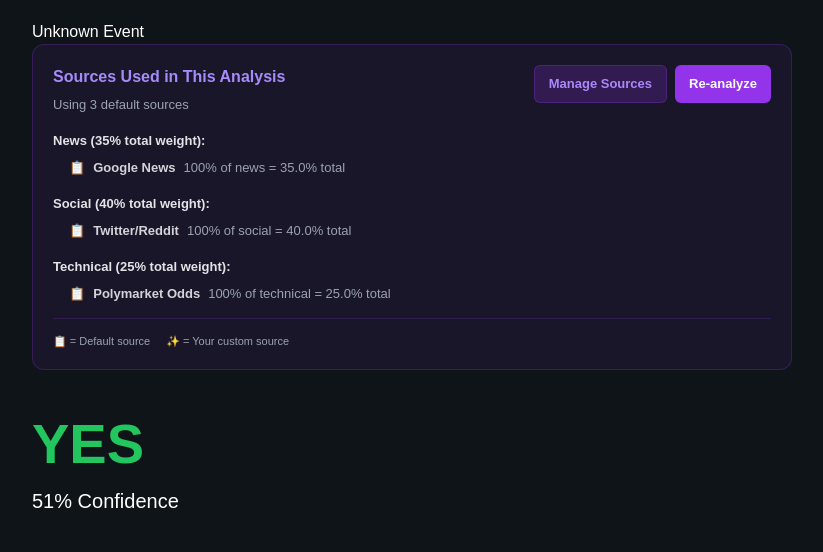
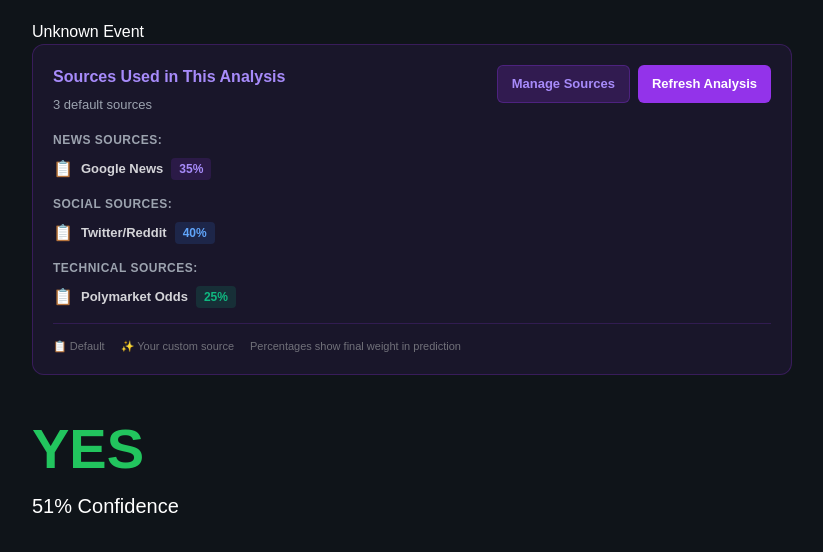
Before and after one commit to anujagadde18/tradedna, a Next.js app: page /scores in a window 1280 px wide. Shown: the top 552 px of the page, without its empty margins (228-1051 px from the left). Built offline with nearby package versions, Linux system fonts and the light colour scheme.

Commit message:
Update ActiveSourcesBreakdown.tsx

```diff
--- a/components/customSources/ActiveSourcesBreakdown.tsx
+++ b/components/customSources/ActiveSourcesBreakdown.tsx
@@ -17,9 +17,9 @@ export function ActiveSourcesBreakdown(props: any) {
   const socialSources = enabledSources.filter((s: any) => s.type === "social");
   const technicalSources = enabledSources.filter((s: any) => s.type === "technical");
 
-  // Calculate final percentages
+  // Calculate final percentages (simplified display)
   const calculateFinal = (source: any, categoryWeight: number) => {
-    return ((source.weight / 100) * categoryWeight).toFixed(1);
+    return Math.round((source.weight / 100) * categoryWeight);
   };
 
   return (
@@ -31,32 +31,32 @@ export function ActiveSourcesBreakdown(props: any) {
           </div>
           <div style={{ fontSize: 13, color: "#9ca3af" }}>
             {customSourcesCount > 0
-              ? `Using ${enabledSources.length} sources (${customSourcesCount} custom)`
-              : `Using ${enabledSources.length} default sources`}
+              ? `${enabledSources.length} sources (${customSourcesCount} custom)`
+              : `${enabledSources.length} default sources`}
           </div>
         </div>
         <div style={{ display: "flex", gap: 8, flexWrap: "wrap" }}>
           <a href="/sources" style={{ padding: "8px 14px", borderRadius: 6, background: "rgba(147,51,234,0.2)", border: "1px solid rgba(147,51,234,0.3)", color: "#a78bfa", fontSize: 13, fontWeight: 600, textDecoration: "none", whiteSpace: "nowrap" }}>Manage Sources</a>
-          <button onClick={() => window.location.reload()} style={{ padding: "8px 14px", borderRadius: 6, background: "#9333ea", border: "none", color: "#fff", fontSize: 13, fontWeight: 600, cursor: "pointer", whiteSpace: "nowrap" }}>Re-analyze</button>
+          <button onClick={() => window.location.reload()} style={{ padding: "8px 14px", borderRadius: 6, background: "#9333ea", border: "none", color: "#fff", fontSize: 13, fontWeight: 600, cursor: "pointer", whiteSpace: "nowrap" }}>Refresh Analysis</button>
         </div>
       </div>
 
-      <div style={{ display: "grid", gap: 16 }}>
+      <div style={{ display: "grid", gap: 14 }}>
         {newsSources.length > 0 && (
           <div>
-            <div style={{ fontSize: 13, fontWeight: 700, color: "#e4e4e7", marginBottom: 8 }}>
-              News ({categoryWeights.news}% total weight):
+            <div style={{ fontSize: 12, fontWeight: 700, color: "#9ca3af", marginBottom: 8, textTransform: "uppercase", letterSpacing: "0.5px" }}>
+              News Sources:
             </div>
-            <div style={{ paddingLeft: 16, display: "grid", gap: 6 }}>
+            <div style={{ display: "grid", gap: 6 }}>
               {newsSources.map((source: any) => (
-                <div key={source.id} style={{ fontSize: 13, color: "#d4d4d8", display: "flex", alignItems: "center", gap: 8, flexWrap: "wrap" }}>
-                  <span>{source.isDefault ? "📋" : "✨"}</span>
+                <div key={source.id} style={{ fontSize: 13, color: "#d4d4d8", display: "flex", alignItems: "center", gap: 8 }}>
+                  <span style={{ fontSize: 16 }}>{source.isDefault ? "📋" : "✨"}</span>
                   <span style={{ fontWeight: 600 }}>{source.name}</span>
-                  <span style={{ color: "#9ca3af" }}>
-                    {source.weight}% of news = {calculateFinal(source, categoryWeights.news)}% total
+                  <span style={{ fontSize: 12, padding: "2px 8px", borderRadius: 4, background: "rgba(147,51,234,0.15)", color: "#a78bfa", fontWeight: 700 }}>
+                    {calculateFinal(source, categoryWeights.news)}%
                   </span>
                   {!source.isDefault && (
-                    <span style={{ fontSize: 10, padding: "2px 6px", borderRadius: 4, background: "rgba(147,51,234,0.2)", color: "#a78bfa", fontWeight: 600 }}>CUSTOM</span>
+                    <span style={{ fontSize: 10, padding: "2px 6px", borderRadius: 3, background: "rgba(34,197,94,0.15)", color: "#22c55e", fontWeight: 600 }}>CUSTOM</span>
                   )}
                 </div>
               ))}
@@ -66,19 +66,19 @@ export function ActiveSourcesBreakdown(props: any) {
 
         {socialSources.length > 0 && (
           <div>
-            <div style={{ fontSize: 13, fontWeight: 700, color: "#e4e4e7", marginBottom: 8 }}>
-              Social ({categoryWeights.social}% total weight):
+            <div style={{ fontSize: 12, fontWeight: 700, color: "#9ca3af", marginBottom: 8, textTransform: "uppercase", letterSpacing: "0.5px" }}>
+              Social Sources:
             </div>
-            <div style={{ paddingLeft: 16, display: "grid", gap: 6 }}>
+            <div style={{ display: "grid", gap: 6 }}>
               {socialSources.map((source: any) => (
-                <div key={source.id} style={{ fontSize: 13, color: "#d4d4d8", display: "flex", alignItems: "center", gap: 8, flexWrap: "wrap" }}>
-                  <span>{source.isDefault ? "📋" : "✨"}</span>
+                <div key={source.id} style={{ fontSize: 13, color: "#d4d4d8", display: "flex", alignItems: "center", gap: 8 }}>
+                  <span style={{ fontSize: 16 }}>{source.isDefault ? "📋" : "✨"}</span>
                   <span style={{ fontWeight: 600 }}>{source.name}</span>
-                  <span style={{ color: "#9ca3af" }}>
-                    {source.weight}% of social = {calculateFinal(source, categoryWeights.social)}% total
+                  <span style={{ fontSize: 12, padding: "2px 8px", borderRadius: 4, background: "rgba(59,130,246,0.15)", color: "#60a5fa", fontWeight: 700 }}>
+                    {calculateFinal(source, categoryWeights.social)}%
                   </span>
                   {!source.isDefault && (
-                    <span style={{ fontSize: 10, padding: "2px 6px", borderRadius: 4, background: "rgba(147,51,234,0.2)", color: "#a78bfa", fontWeight: 600 }}>CUSTOM</span>
+                    <span style={{ fontSize: 10, padding: "2px 6px", borderRadius: 3, background: "rgba(34,197,94,0.15)", color: "#22c55e", fontWeight: 600 }}>CUSTOM</span>
                   )}
                 </div>
               ))}
@@ -88,19 +88,19 @@ export function ActiveSourcesBreakdown(props: any) {
 
         {technicalSources.length > 0 && (
           <div>
-            <div style={{ fontSize: 13, fontWeight: 700, color: "#e4e4e7", marginBottom: 8 }}>
-              Technical ({categoryWeights.technical}% total weight):
+            <div style={{ fontSize: 12, fontWeight: 700, color: "#9ca3af", marginBottom: 8, textTransform: "uppercase", letterSpacing: "0.5px" }}>
+              Technical Sources:
             </div>
-            <div style={{ paddingLeft: 16, display: "grid", gap: 6 }}>
+            <div style={{ display: "grid", gap: 6 }}>
               {technicalSources.map((source: any) => (
-                <div key={source.id} style={{ fontSize: 13, color: "#d4d4d8", display: "flex", alignItems: "center", gap: 8, flexWrap: "wrap" }}>
-                  <span>{source.isDefault ? "📋" : "✨"}</span>
+                <div key={source.id} style={{ fontSize: 13, color: "#d4d4d8", display: "flex", alignItems: "center", gap: 8 }}>
+                  <span style={{ fontSize: 16 }}>{source.isDefault ? "📋" : "✨"}</span>
                   <span style={{ fontWeight: 600 }}>{source.name}</span>
-                  <span style={{ color: "#9ca3af" }}>
-                    {source.weight}% of technical = {calculateFinal(source, categoryWeights.technical)}% total
+                  <span style={{ fontSize: 12, padding: "2px 8px", borderRadius: 4, background: "rgba(16,185,129,0.15)", color: "#10b981", fontWeight: 700 }}>
+                    {calculateFinal(source, categoryWeights.technical)}%
                   </span>
                   {!source.isDefault && (
-                    <span style={{ fontSize: 10, padding: "2px 6px", borderRadius: 4, background: "rgba(147,51,234,0.2)", color: "#a78bfa", fontWeight: 600 }}>CUSTOM</span>
+                    <span style={{ fontSize: 10, padding: "2px 6px", borderRadius: 3, background: "rgba(34,197,94,0.15)", color: "#22c55e", fontWeight: 600 }}>CUSTOM</span>
                   )}
                 </div>
               ))}
@@ -109,9 +109,10 @@ export function ActiveSourcesBreakdown(props: any) {
         )}
       </div>
 
-      <div style={{ marginTop: 14, paddingTop: 14, borderTop: "1px solid rgba(147,51,234,0.2)", fontSize: 11, color: "#9ca3af", display: "flex", gap: 16, flexWrap: "wrap" }}>
-        <span>📋 = Default source</span>
-        <span>✨ = Your custom source</span>
+      <div style={{ marginTop: 14, paddingTop: 14, borderTop: "1px solid rgba(147,51,234,0.2)", fontSize: 11, color: "#71717a", display: "flex", gap: 16, flexWrap: "wrap" }}>
+        <span>📋 Default</span>
+        <span>✨ Your custom source</span>
+        <span>Percentages show final weight in prediction</span>
       </div>
     </div>
   );
```
